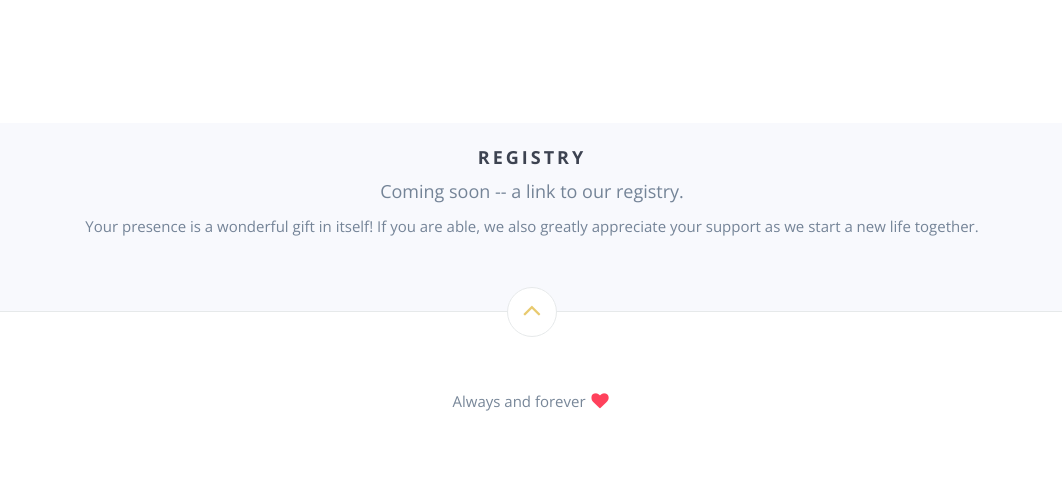
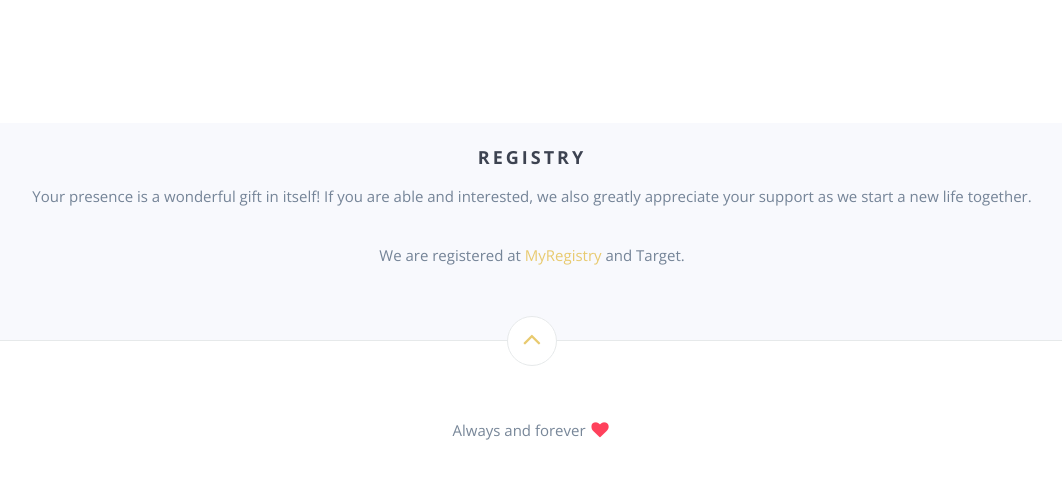
Before and after one commit to vnowakowski/vnowakowski.github.io, a website: page index.html in a window 1280 px wide. Shown: the part 5869-6348 px from the top of the page, without its empty margins (108-1170 px from the left). Drawn offline with nearby package versions, Linux system fonts and the light colour scheme; files whose address does not match are found by name.

Commit message:
Registry back
Adding the registry back

```diff
--- a/index.html
+++ b/index.html
@@ -433,8 +433,9 @@
     <div class="text-center">
         <div class="row">
     <h3>Registry</h3>
-    <h4> Coming soon -- a link to our registry.</h4>
-    <p> Your presence is a wonderful gift in itself! If you are able, we also greatly appreciate your support as we start a new life together. </p>
+    <h4> </h4>
+    <p> Your presence is a wonderful gift in itself! If you are able and interested, we also greatly appreciate your support as we start a new life together. </p>
+    <p> We are registered at <a href= "https://www.myregistry.com/wedding-registry/virginia-nowakowski-and-jeffrey-jeltema-rochester-mn/3626718" target = "_blank"> MyRegistry </a> and Target. </p>
     <br>
    <!-- <p>Cash more your style? To avoid handling fees, we'd recommend sending your gift via Venmo</p>
         <p>@jeffj95</p> -->
```
